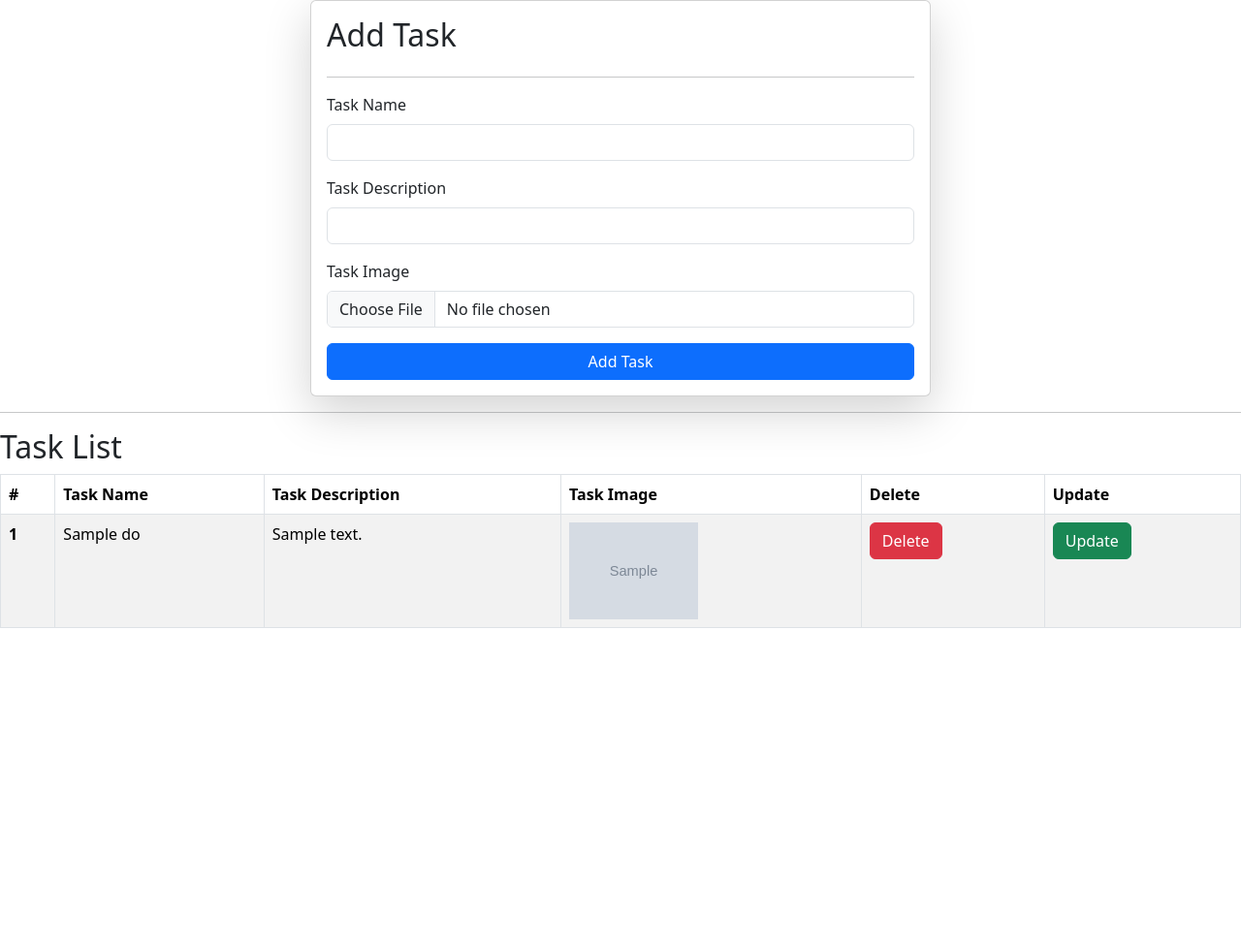
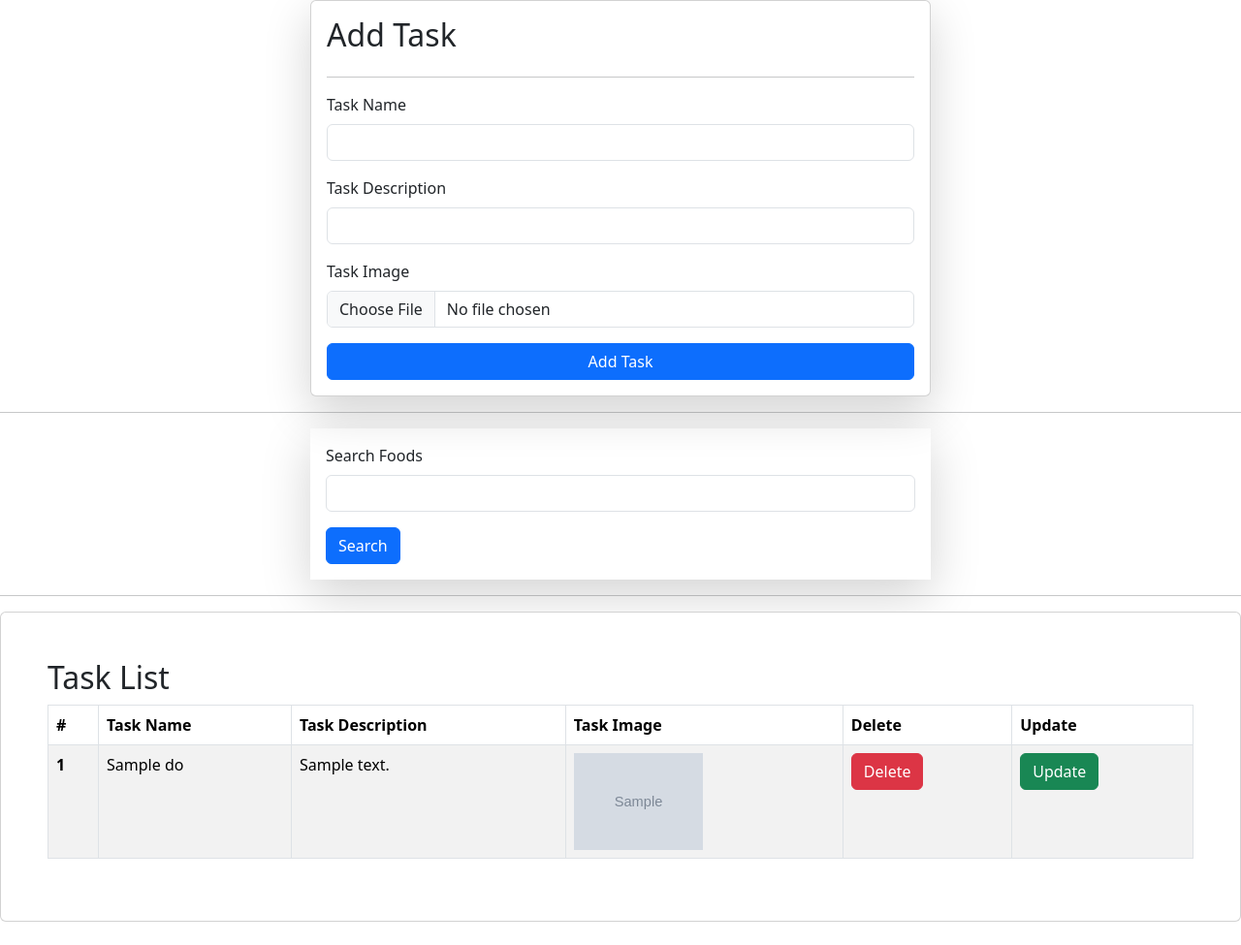
Before and after one commit to Bijay333/Simple_to_do_list_with_image, a Django app: page /tasklist/ in a window 1280 px wide. Shown: the whole page at 97% size. Before the commit the page ends 648 px from the top, so only its background shows below. Run offline with Django 5.2, Linux system fonts and the light colour scheme; tables that the repository leaves empty hold one stand-in row (values such as "Sample post"); grey boxes marked "Sample" are stand-in pictures.

Commit message:
Added: search box

```diff
--- a/templates/index.html
+++ b/templates/index.html
@@ -31,6 +31,18 @@ HomePage
     <button type="submit" class="btn btn-primary">Add Task</button>
 </form>
 <hr>
+<form class = "mx-auto p-3 col-6 shadow-lg">
+  <div>
+    <div class="mb-3">
+      <label for="exampleInputEmail1" class="form-label">Search Foods</label>
+      <input type="text" class="form-control" name='search' id="exampleInputEmail1" aria-describedby="emailHelp">
+    </div>
+    <button type="submit" class="btn btn-primary">Search</button>
+</div>
+</form>
+
+<hr>
+<div class="table justify-content-center mb-3 card p-5 mb-4">
 <h2>Task List</h2>
 <table class="table table table-striped table-hover table-bordered">
   <thead>
@@ -60,7 +72,7 @@ HomePage
       </td>
     </tr>
     {% endfor %}
-  </tbody>
-</table>
-
+    </tbody>
+  </table>
+</div>
 {% endblock body %}
--- a/toDoList/views.py
+++ b/toDoList/views.py
@@ -19,6 +19,9 @@ def home(request):
         return redirect('/tasklist/')
 
     queryset = Things_to_do.objects.all()
+
+    if request.GET.get('search'):
+        queryset = queryset.filter(task_name__icontains = request.GET.get('search'))
 
     context = {
         "tasks" : queryset
```
